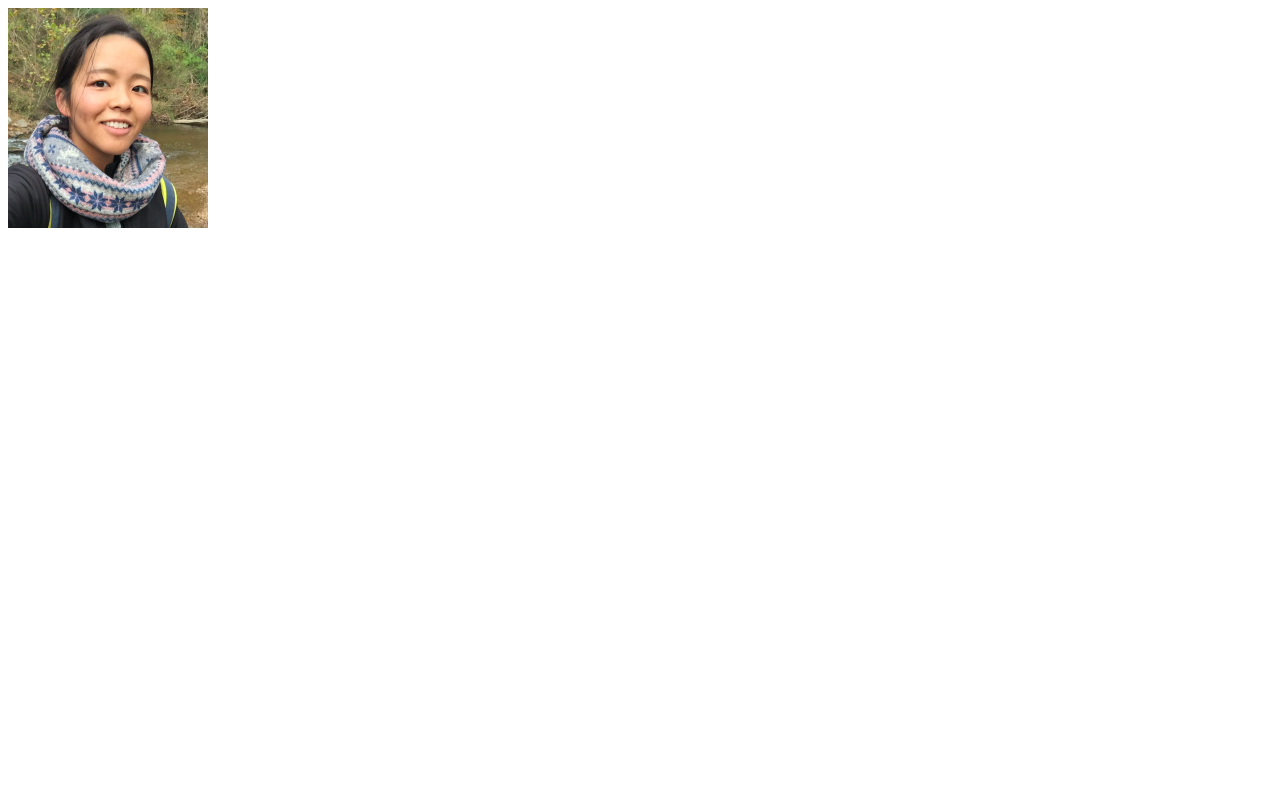
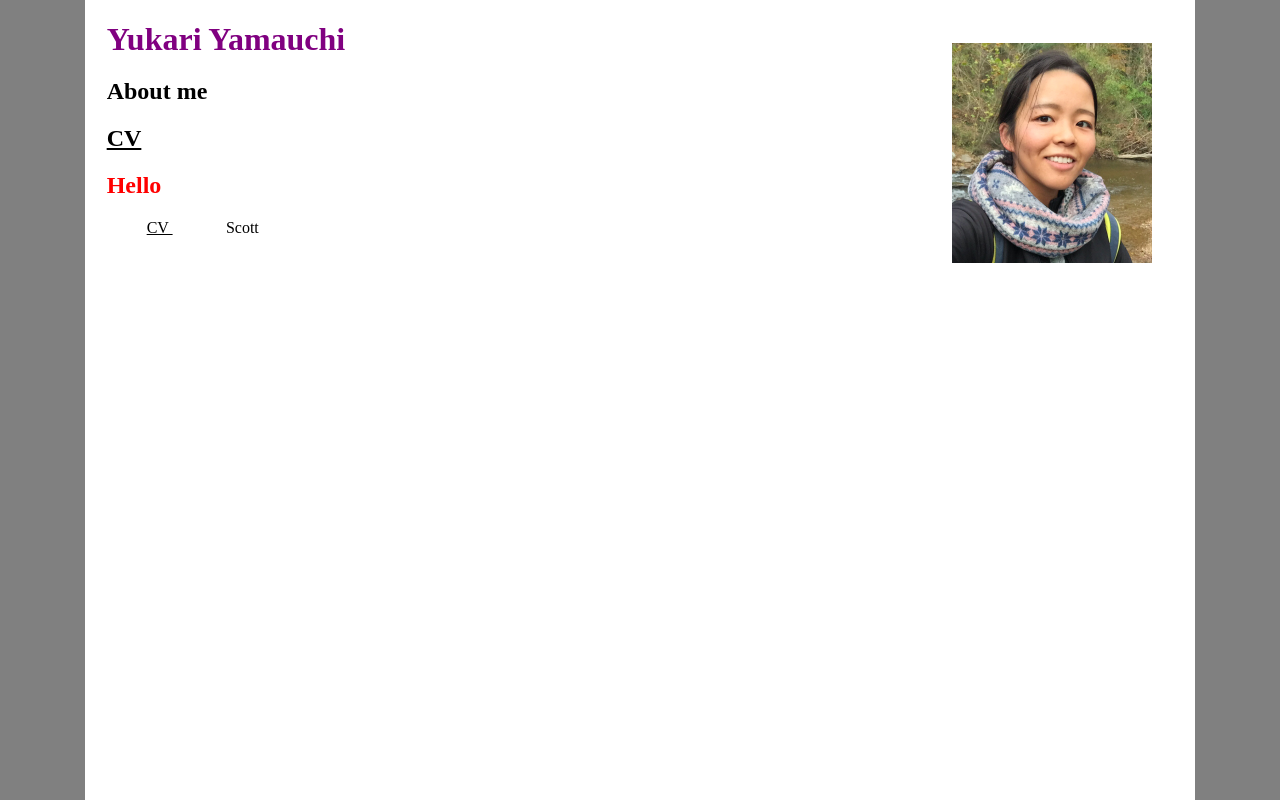
Before and after one commit to yukariyamauchi/yukariyamauchi.github.io, a plain HTML site: page index.html in a window 1280 px wide. Drawn offline with Linux system fonts and the light colour scheme.

Commit message:
added cv link

```diff
--- a/index.html
+++ b/index.html
@@ -1 +1,71 @@
+<style>
+h1 {
+	color: purple;
+	font-family: serif;
+	margin: 0;
+}
+
+img {
+	float: right;
+	margin: 16pt;
+}
+
+body {
+	background: white;
+	max-width: 800pt;
+	margin: 0 auto;
+	padding: 16pt;
+}
+
+html {
+	background-color: gray;
+	padding: 0;
+	margin: 0;
+}
+
+a {
+	color: black;
+}
+
+h2.hello {
+	color: red;
+}
+
+a:hover {
+	color: blue;
+}
+
+nav{}
+nav ul {
+	margin: 0;
+	padding: 0;
+}
+
+nav ul li {
+	list-style: none;
+	margin: 0;
+	padding: 10pt;
+	display: inline;
+}
+
+nav ul li a {
+	padding: 4pt 20pt;
+}
+
+nav ul li a:hover {
+	background-color: #dddddd;
+}
+
+</style>
+
 <img src=profile.png>
+<h1> Yukari Yamauchi </h1>
+<h2> About me </h2>
+<h2> <a href=cv.html> CV </a> </h2>
+<h2 class=hello> Hello </h2>
+
+<nav>
+<ul> <li> <a href=cv.html> CV </a> </li>
+	<li> Scott </li>
+</ul>
+</nav>
```
Also changed, not shown: cv.html (added, +1 -0 lines).
